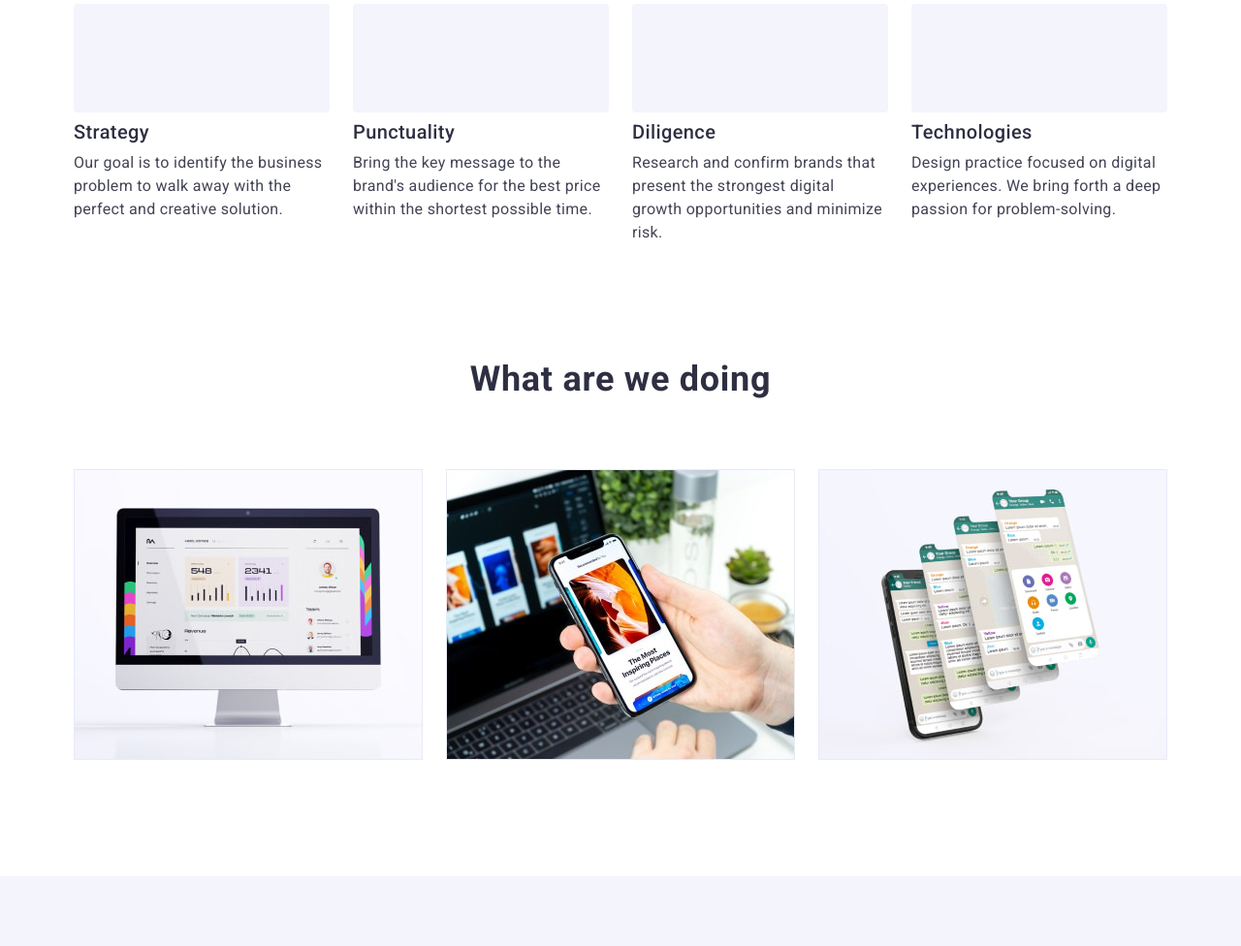
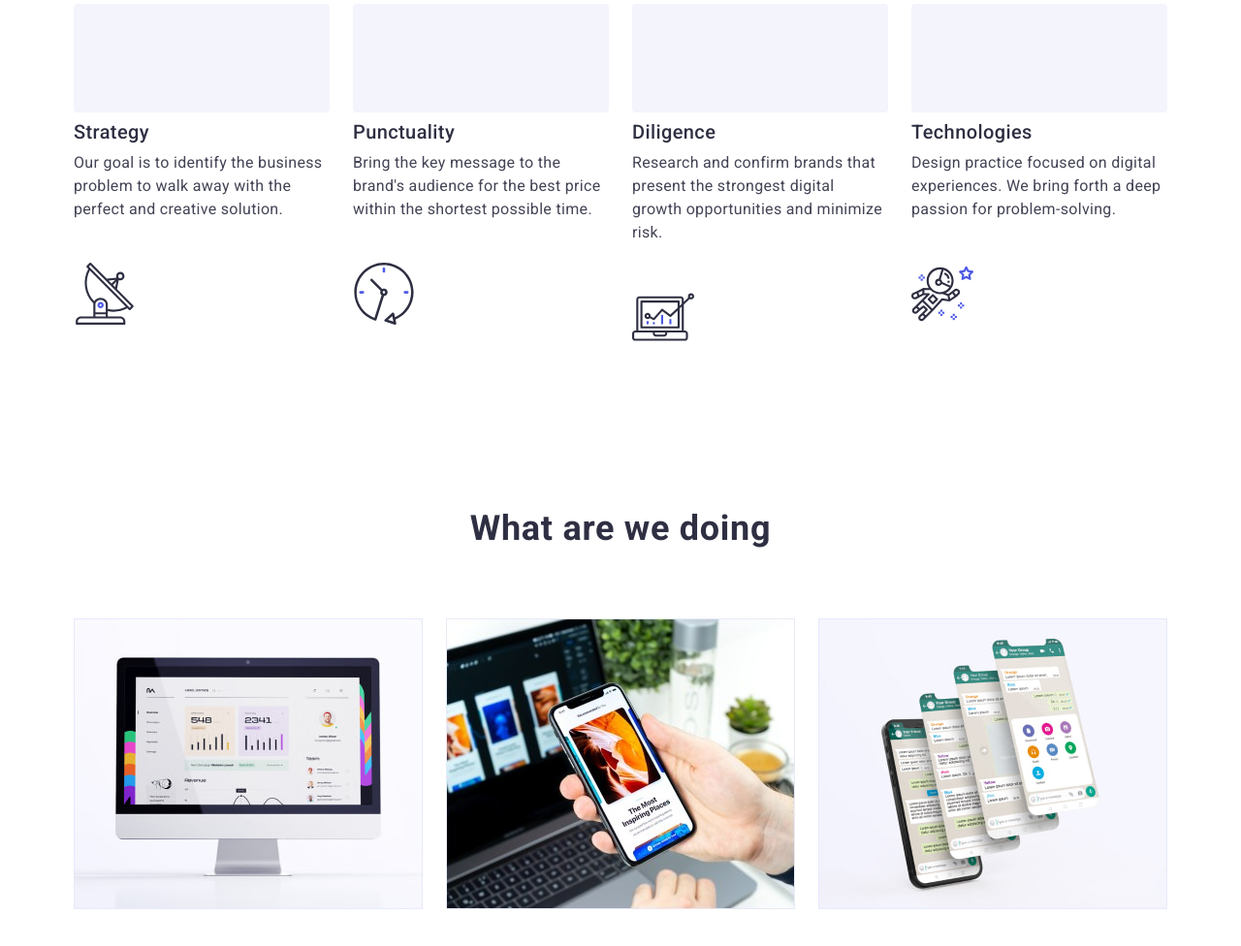
Before and after one commit to KRB-U/goit-markup-hw-04, a plain HTML site: page index.html in a window 1280 px wide. Shown: the part 789-1765 px from the top of the page at 97% size. Drawn offline with nearby package versions, Linux system fonts and the light colour scheme.

Commit message:
Update index.html

```diff
--- a/index.html
+++ b/index.html
@@ -86,6 +86,9 @@
                 Our goal is to identify the business problem to walk away with
                 the perfect and creative solution.
               </p>
+              <svg class="scroll-list-icon" width="64" hight="64">
+                <use href="./images/icons.svg#icon-antenna"></use>
+              </svg>
             </li>
             <li class="scroll-section-item">
               <h3 class="scroll-title">Punctuality</h3>
@@ -93,6 +96,9 @@
                 Bring the key message to the brand's audience for the best price
                 within the shortest possible time.
               </p>
+              <svg class="scroll-list-icon" width="64" hight="64">
+                <use href="./images/icons.svg#icon-clock"></use>
+              </svg>
             </li>
             <li class="scroll-section-item">
               <h3 class="scroll-title">Diligence</h3>
@@ -100,6 +106,9 @@
                 Research and confirm brands that present the strongest digital
                 growth opportunities and minimize risk.
               </p>
+              <svg class="scroll-list-icon" width="64" hight="64">
+                <use href="./images/icons.svg#icon-diagram"></use>
+              </svg>
             </li>
             <li class="scroll-section-item">
               <h3 class="scroll-title">Technologies</h3>
@@ -107,6 +116,9 @@
                 Design practice focused on digital experiences. We bring forth a
                 deep passion for problem-solving.
               </p>
+              <svg class="scroll-list-icon" width="64" hight="64">
+                <use href="./images/icons.svg#icon-astronaut"></use>
+              </svg>
             </li>
           </ul>
         </div>
```
